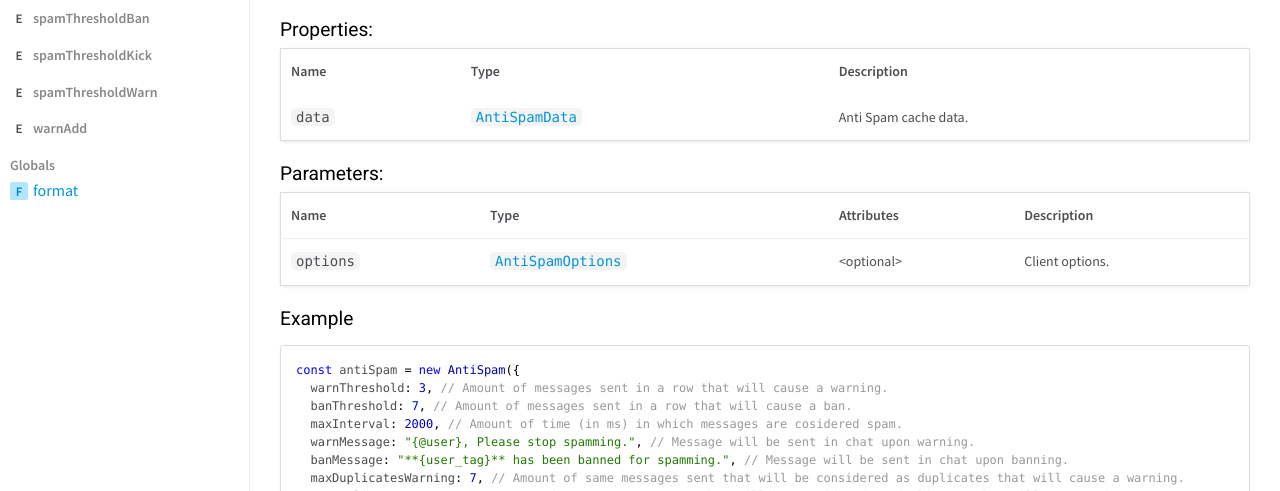
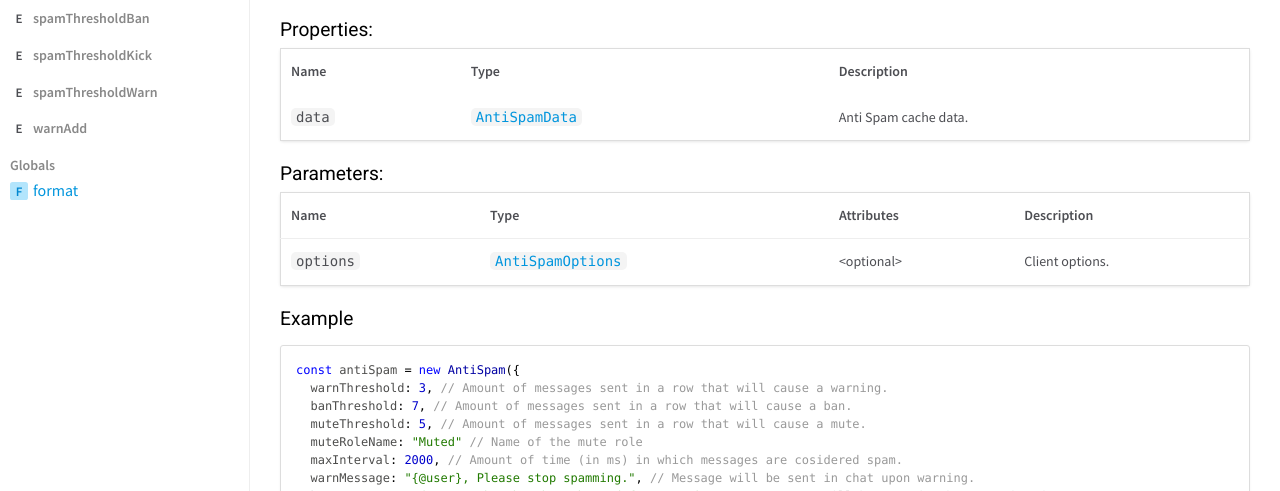
Before and after one commit to Michael-J-Scofield/discord-anti-spam, a website: page docs/AntiSpam.html in a window 1280 px wide. Shown: the part 309-800 px from the top of the page. Drawn offline with nearby package versions, Linux system fonts and the light colour scheme.

Commit message:
Update AntiSpam.html

```diff
--- a/docs/AntiSpam.html
+++ b/docs/AntiSpam.html
@@ -251,11 +251,15 @@
     <pre class="prettyprint"><code>const antiSpam = new AntiSpam({
   warnThreshold: 3, // Amount of messages sent in a row that will cause a warning.
   banThreshold: 7, // Amount of messages sent in a row that will cause a ban.
+  muteThreshold: 5, // Amount of messages sent in a row that will cause a mute.
+  muteRoleName: "Muted" // Name of the mute role
   maxInterval: 2000, // Amount of time (in ms) in which messages are cosidered spam.
   warnMessage: "{@user}, Please stop spamming.", // Message will be sent in chat upon warning.
   banMessage: "**{user_tag}** has been banned for spamming.", // Message will be sent in chat upon banning.
+  banMessage: "**{user_tag}** has been muted for spamming.", // Message will be sent in chat upon muting.
   maxDuplicatesWarning: 7, // Amount of same messages sent that will be considered as duplicates that will cause a warning.
   maxDuplicatesBan: 15, // Amount of same messages sent that will be considered as duplicates that will cause a ban.
+  maxDuplicatesMute: 10, // Amount of same messages sent that will be considered as duplicates that will cause a mute.
   deleteMessagesAfterBanForPastDays: 1, // Amount of days in which old messages will be deleted. (1-7)
   exemptPermissions: ["MANAGE_MESSAGES", "ADMINISTRATOR", "MANAGE_GUILD", "BAN_MEMBERS"], // Bypass users with at least one of these permissions
   ignoreBots: true, // Ignore bot messages.
```
